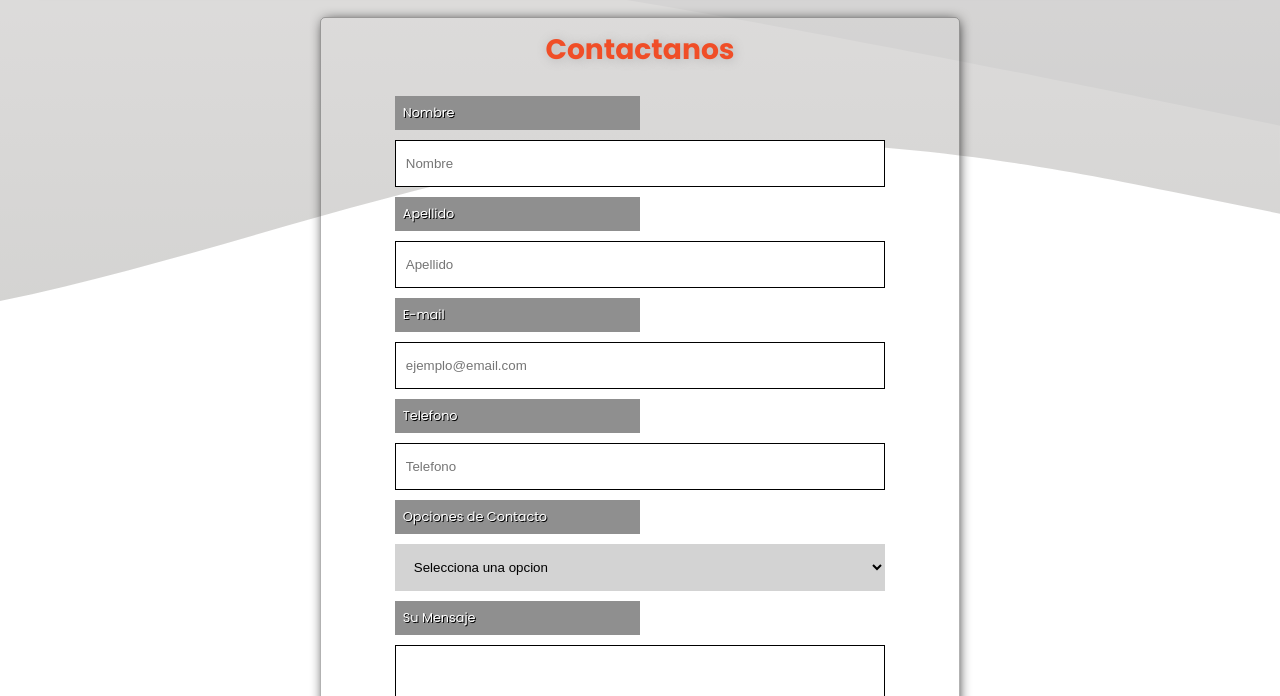
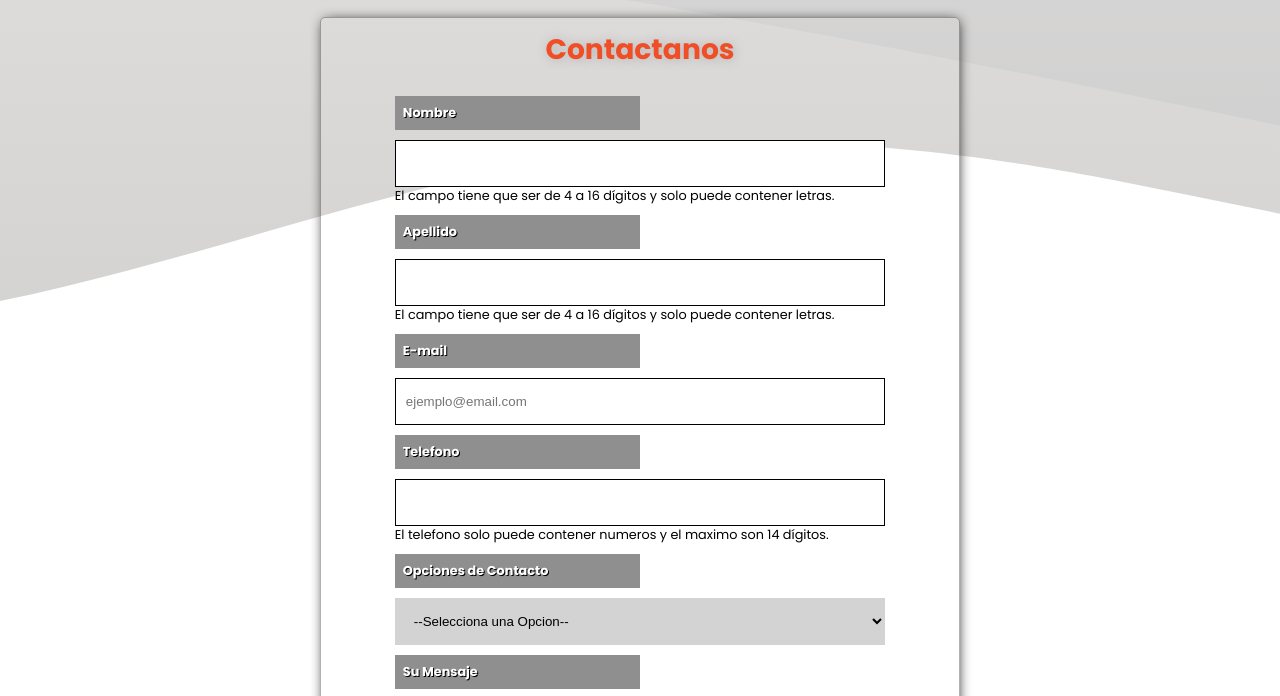
Before and after one commit to Santanaphg/Web-Corp-Project, a plain HTML site: page contacto.html in a window 1280 px wide. Shown: the part 91-787 px from the top of the page. Drawn offline with Linux system fonts and the light colour scheme.

Commit message:
actualizando formulario

```diff
--- a/contacto.html
+++ b/contacto.html
@@ -13,7 +13,8 @@
   <link href="https://fonts.googleapis.com/css2?family=Poppins:wght@300;400;500;600;700;900&display=swap"
     rel="stylesheet">
   <script src="https://kit.fontawesome.com/1a61aafc27.js" crossorigin="anonymous"></script>
-  <script defer src="/js/script.js"></script>
+  <!-- <script src="https://cdn.jsdelivr.net/npm/sweetalert2@11"></script> -->
+  <script defer src="js/contacto.js"></script>
 </head>
 
 <body>
@@ -51,36 +52,38 @@
     <h2>Contactanos</h2>
 
 
-    <form action="" method="post" autocomplete="off">
+    <form action="" method="" autocomplete="off" onsubmit="return validar ()" >
 
       <div class="formulario">
 
         <div class="form__content">
-          <label for="nombre"> Nombre</label>
-          <input type="text" name="nombre" id="" placeholder="Nombre" pattern="[A-Z\sa-z]{3,20}" required=""
-            autocomplete="off" minlength="3" maxlength="20">
+          <label for="nombre"> <b>Nombre</b> </label>
+          <input type="text" name="nombre" id="nombre" placeholder="" pattern="[A-Z\sa-z]{3,20}"  >
+          <p class="formulario__input-error">El campo tiene que ser de 4 a 16 dígitos y solo puede contener letras.</p>
         </div>
 
         <div class="form__content">
-          <label for="apellido"> Apellido</label>
-          <input type="text" name="apellido" id="" placeholder="Apellido" required="" autocomplete="off"
+          <label for="apellido"> <b>Apellido</b></label>
+          <input type="text" name="apellido" id="apellido" placeholder=""  autocomplete="off"
             pattern="[A-Z\sa-z]{3,20}">
+            <p class="formulario__input-error">El campo tiene que ser de 4 a 16 dígitos y solo puede contener letras.</p>
         </div>
 
         <div class="form__content">
-          <label for="mail"> E-mail</label>
-          <input type="mail" name="mail" id="" placeholder="ejemplo@email.com" required="" autocomplete="off">
+          <label for="mail"> <b>E-mail</b></label>
+          <input type="mail" name="mail" id="telefono" placeholder="ejemplo@email.com" autocomplete="off">
         </div>
 
         <div class="form__content">
-          <label for="telefono"> Telefono</label>
-          <input type="tel" name="telefono" id="" placeholder="Telefono" required="" autocomplete="off">
+          <label for="telefono"> <b>Telefono</b></label>
+          <input type="tel" name="telefono" id="telefono" placeholder="" autocomplete="off">
+          <p class="formulario__input-error">El telefono solo puede contener numeros y el maximo son 14 dígitos.</p>
         </div>
 
         <div class="form__content">
-          <label for="opciones">Opciones de Contacto</label>
-          <select class="formulario__select" id="" name="opciones" required>
-            <option value="">Selecciona una opcion</option>
+          <label for="opciones"><b>Opciones de Contacto</b></label>
+          <select class="formulario__select" id="opciones" name="opciones" >
+            <option value="">--Selecciona una Opcion--</option>
             <option value="cotizacion">Cotizacion</option>
             <option value="reclamo">Reclamo</option>
             <option value="otro">Otro</option>
@@ -88,11 +91,11 @@
         </div>
 
         <divc class="form__content">
-          <label for="message"> Su Mensaje</label>
+          <label for="message"><b> Su Mensaje</b></label>
           <textarea name="message" id="message" cols="30" rows="10" placeholder="Mensaje"> </textarea>
       </div>
 
-      <input class="btn" type="submit" name="contact" value="Enviar">
+      <input class="btn" id="btn" type="submit" name="contact" value="Enviar">
 
     </form>
   </div>
--- /dev/null
+++ b/js/contacto.js
@@ -0,0 +1,17 @@
+
+let btn = document.getElementById('btn');
+
+
+function validar() {
+  let nombre = document.getElementById("nombre").value;
+  let apellido = document.getElementById("apellido").value;
+  let correo = document.getElementById("mail").value;
+  let telefono = document.getElementById("telefono").value;
+  let opciones = document.getElementById("opciones").value;
+  let expresion
+
+  if (nombre === " ") {
+    alert("EL cambo es obligatorio");
+    return false;
+  }
+}
```
